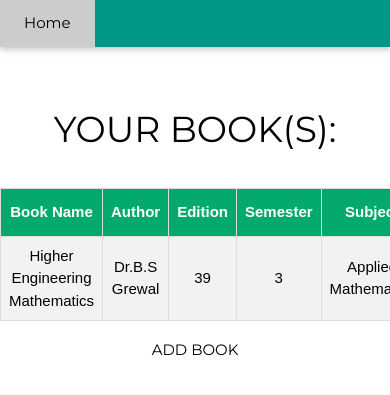
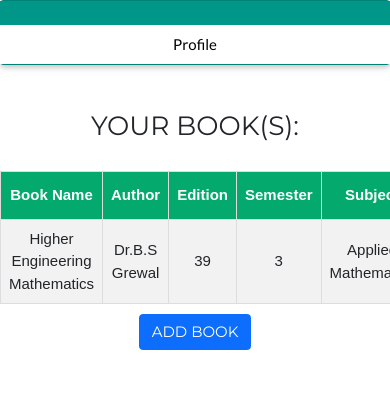
Before and after one commit to CoderGaurav01/FindMyBook, a PHP site: page /sellerbooks.php in a window 390 px wide; the page is wider, and only the part inside the window is pictured. Shown: the top 395 px of that part. Run offline with PHP 8.4, Linux system fonts and the light colour scheme; the visitor is signed in with stand-in values (Sample User, id 1); data that the repository does not hold is empty.

Commit message:
final changes

```diff
--- a/config.php
+++ b/config.php
@@ -3,7 +3,7 @@
 server with default setting (user 'root' with no password) */
 define('DB_SERVER', 'localhost');
 define('DB_USERNAME', 'root');
-define('DB_PASSWORD', '');
+define('DB_PASSWORD', 'Rs@9911450777');
 define('DB_NAME', 'database');
 
 /* Attempt to connect to MySQL database */
--- a/public/css/sellerbooks.css
+++ b/public/css/sellerbooks.css
@@ -63,3 +63,43 @@ border-radius: 20px;
 
 
 }
+.buttonn {
+  border: none;
+  display: inline-block;
+  padding: 8px 16px;
+  vertical-align: middle;
+  overflow: hidden;
+  text-decoration: none;
+  color: inherit;
+  background-color: inherit;
+  text-align: center;
+  cursor: pointer;
+  white-space: nowrap;
+
+}
+.buttonn:hover {
+  color: #000 !important;
+  background-color: #ccc !important
+}
+.buttonn,
+.buttonn {
+    width: 100%;
+    text-align: left;
+    padding: 8px 16px;
+   margin: 0px;
+
+}
+buttonn {
+  padding: 19px 39px 18px 39px;
+  color: #FFF;
+  background-color: #4bc970;
+  font-size: 18px;
+  text-align: center;
+  font-style: normal;
+  border-radius: 5px;
+  width: 100%;
+  border: 1px solid #3ac162;
+  border-width: 1px 1px 3px;
+  box-shadow: 0 -1px 0 rgba(255,255,255,0.1) inset;
+  margin-bottom: 10px;
+}
--- a/public/css/style2.css
+++ b/public/css/style2.css
@@ -580,7 +580,7 @@ a {
 
 .bar .bar-item {
     padding: 8px 16px;
-    float: left;
+    float: right;
     width: auto;
     border: none;
     display: block;
--- a/sellerbooks.php
+++ b/sellerbooks.php
@@ -21,10 +21,11 @@ $result = $link->query($sql);
     <meta charset="UTF-8">
     <meta name="viewport" content="width=device-width, initial-scale=1">
 
-    <link rel="stylesheet" href="public/css/style2.css">
+    <link rel="stylesheet" href="public\css\style2.css">
     <link rel="stylesheet" href="https://fonts.googleapis.com/css?family=Lato">
     <link rel="stylesheet" href="https://fonts.googleapis.com/css?family=Montserrat">
     <link rel="stylesheet" href="public\css\sellerbooks.css">
+    <link href="https://cdn.jsdelivr.net/npm/bootstrap@5.0.1/dist/css/bootstrap.min.css" rel="stylesheet" integrity="sha384-+0n0xVW2eSR5OomGNYDnhzAbDsOXxcvSN1TPprVMTNDbiYZCxYbOOl7+AMvyTG2x" crossorigin="anonymous">
 
 
     <style>
@@ -48,9 +49,7 @@ $result = $link->query($sql);
         .fa-coffee {
             font-size: 200px
         }
-    </style>
 
-<style>
     #customers {
       font-family: Arial, Helvetica, sans-serif;
       border-collapse: collapse;
@@ -80,23 +79,23 @@ $result = $link->query($sql);
 
 <body>
 
-    <!-- Navbar -->
-    <div class="top">
-        <div class="bar teal card left-align medium">
-            <a class="bar-item button hide-medium hide-large right padding-large hover-white large teal" href="javascript:void(0);" onclick="myFunction()" title="Toggle Navigation Menu"><i class="fa fa-bars"></i></a>
-            <a href="index.html" class="bar-item button padding-large white">Home</a>
-            <a href="#about_us" class="bar-item button hide-small padding-large hover-white">About Us</a>
-            <a href="login.php" class="bar-item button hide-small padding-large hover-white">Sell</a>
-            <!--<a href="#" class="bar-item button hide-small padding-large hover-white">Vendor</a>-->
-        </div>
+<div class="container=100% card teal" >
+  <div class="row align-items-start  "  >
 
-        <!-- Navbar on small screens -->
-        <div id="navDemo" class="bar-block hide hide-large hide-medium large">
-            <a href="#about_us" class="bar-item button padding-large">About Us</a>
-            <a href="login.php" class="bar-item button padding-large">Sell</a>
-           <!--<a href="#" class="bar-item button padding-large">Vendor</a>-->
-        </div>
-    </div>
+
+            <a class="bar-item  hide-medium hide-large right padding-large hover-white large teal" href="javascript:void(0);" onclick="myFunction()" title="Toggle Navigation Menu"><i class="fa fa-bars"></i></a>
+           <div class="col-md-1" style="margin: 0%; padding: 0%;">
+              <a href="welcome.php" class="bar-item buttonn  hover-white" style="background-color:white; color: black; text-align: center; ">Profile</a>
+            </div>
+            <div class="col-md-1" style="margin: 0%; padding: 0%;" >
+              <a href="sellerbooks.php" class="bar-item buttonn hide-small  hover-white" style="text-align: center;"  >Your Books</a>
+            </div>
+            <div class="col-md-1 offset-md-9"  >
+              <a href="logout.php" class="bar-item buttonn hide-small  hover-white " style="text-align: center;"  >Logout</a>
+            </div>
+
+  </div>
+</div>
 
 
     <br>
@@ -168,9 +167,9 @@ $result = $link->query($sql);
                 </div>
     <br>
                 <div class="row">
-                  <div class="form-group col-md-4">
+                  <div class="form-group col-md-8">
                     <label for="edition">Edition:</label>
-                    <input type="number" class="form-control" id="edition"  style="width: 20%" placeholder="6th" min="1">
+                    <input type="number" class="form-control" id="edition"  style="width: 30%" placeholder="6th" min="1">
                   </div>
 
                   <br>
@@ -181,7 +180,7 @@ $result = $link->query($sql);
                 </div>
                 <br>
                 <div class="form-row">
-                    <div class="form-group col-md-4">
+                    <div class="form-group col-md-10">
                       <label for="priice">Price:</label>
                       <input type="text" class="form-control" id="price"  style="width: 30%"  placeholder="₹250" required>
                     </div>
```
Also changed, not shown: books.php (+45 -7 lines), public/css/books.css (+41 -0 lines), public/css/register.css (+15 -3 lines), register.php (+5 -7 lines), welcome.php (+40 -25 lines), public/css/welcome.css (line endings or trailing spaces).
